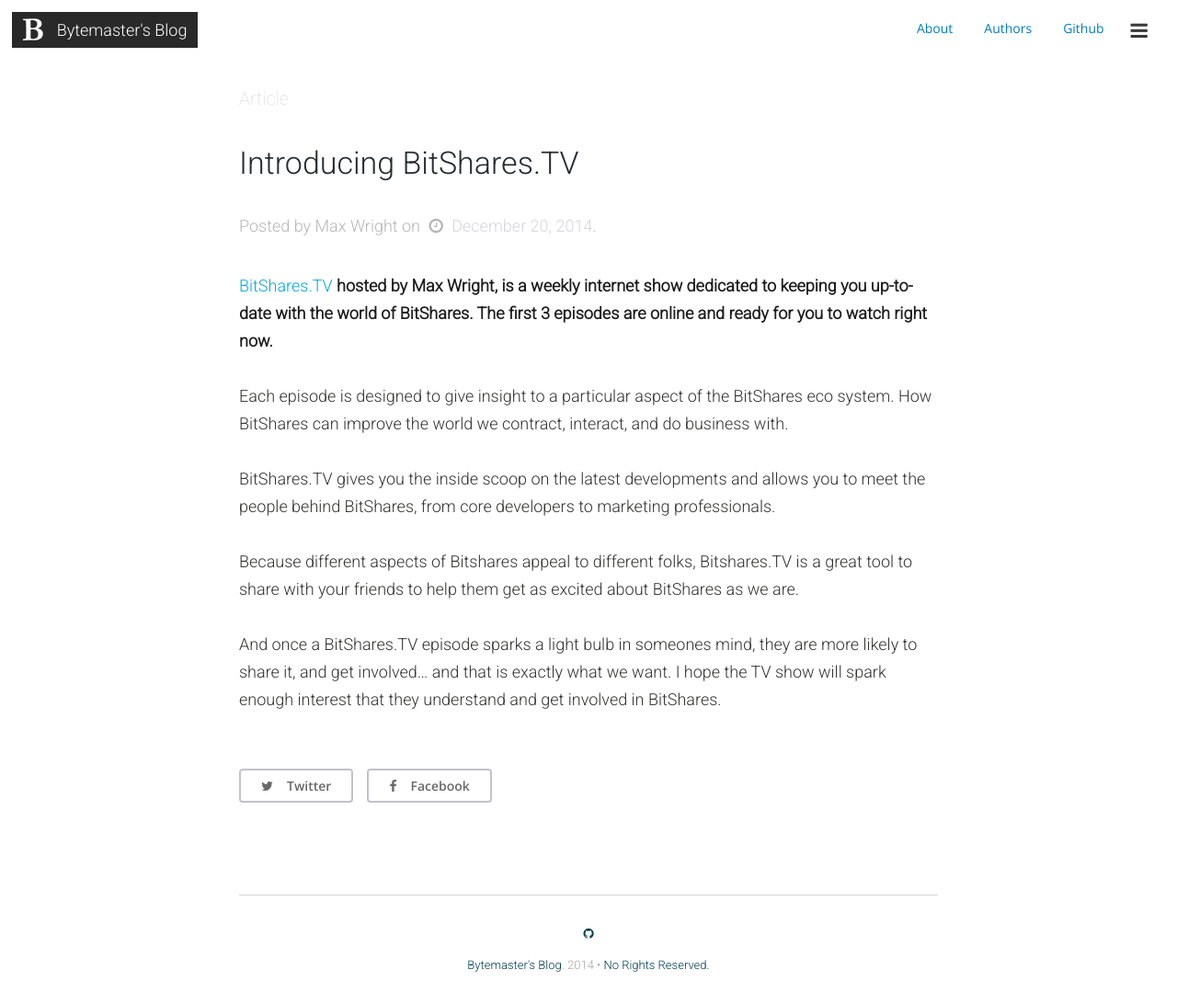
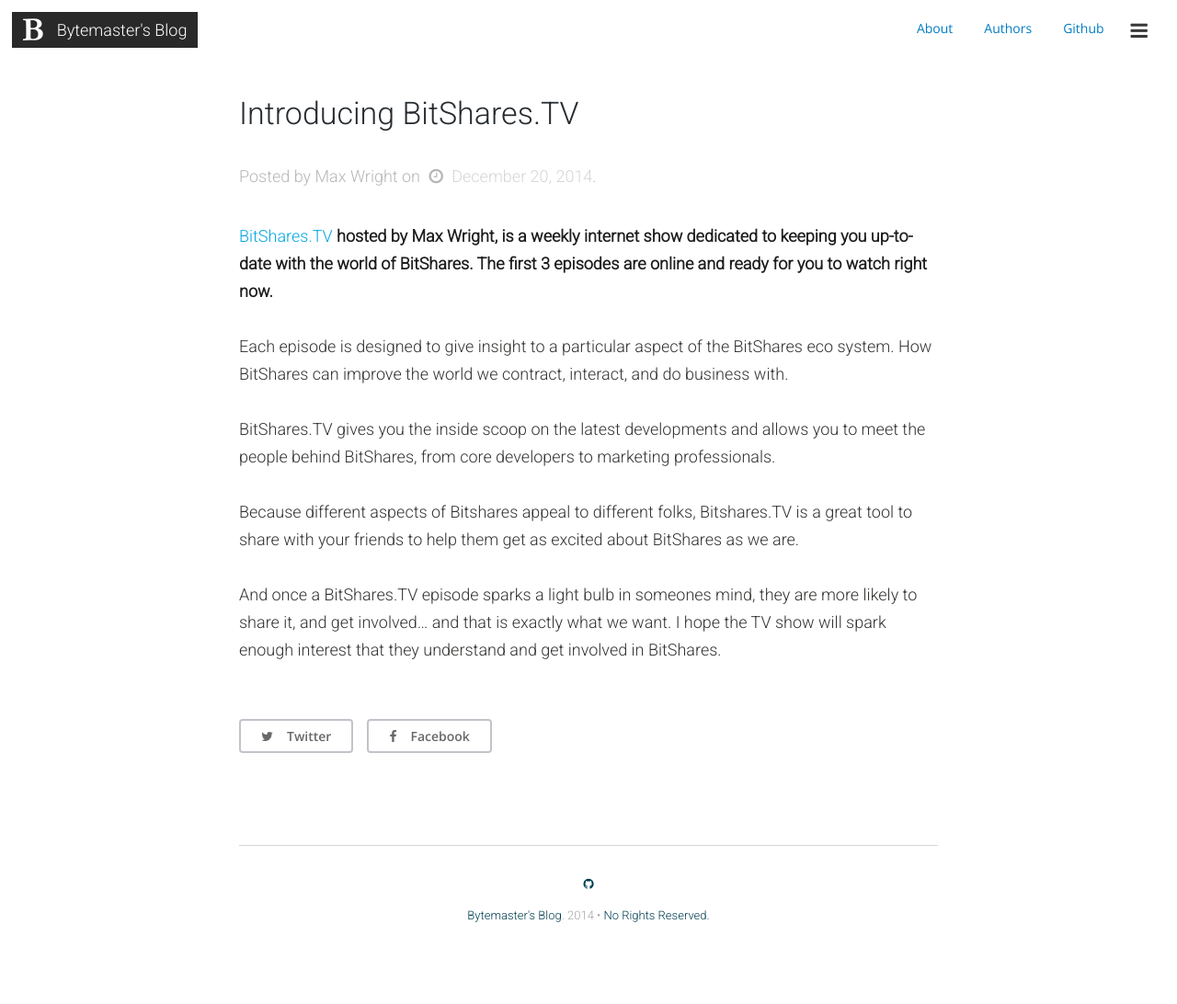
Before and after one commit to bytemaster/bytemaster.github.io, a Jekyll site: the page built from _posts/2014-12-20-BitShares-TV.md, in a window 1280 px wide. Shown: the whole page at 92% size. Built offline with Jekyll 4.4.1, drawn with Linux system fonts in a browser that asks for light colours; nearby versions of some CDN libraries; after the commit the page ends 1038 px from its top, so only the background shows below that.

Commit message:
removing category h2

```diff
--- a/_layouts/post.html
+++ b/_layouts/post.html
@@ -58,11 +58,12 @@
 <div id="cover" class="cover {% if page.featured == true %} featured {% endif %}">
     <div class="background" style="background-image:url('{{ page.banner_image }}');"></div>
     <header class="wrapper">
-        <h2>
+ <!--       <h2>
         	{% for category in page.categories %}
 				{{ category }}
           	{% endfor %}
         </h2>
+-->
         <h1><a href="{{ page.url }}">{{ page.title }}</a></h1>
         <span>
             Posted by <strong>{% if page.author %}{{ page.author }}{% else %}{{ site.author_name }}{% endif %}</strong>
@@ -77,11 +78,12 @@
 
         <header>
             <div class="feature"><span>Featured</span><i class="fa fa-bookmark fa-lg"></i></div>
-            <h2>
+<!--            <h2>
             	{% for category in page.categories %}
 					{{ category }}
           		{% endfor %}
             </h2>
+-->
             <h1 id="posttitle"><a href="#">{{ page.title }}</a></h1>
             <span>
                 Posted by {% if page.author %}{{ page.author }}{% else %}{{ site.author_name }}{% endif %}
```
